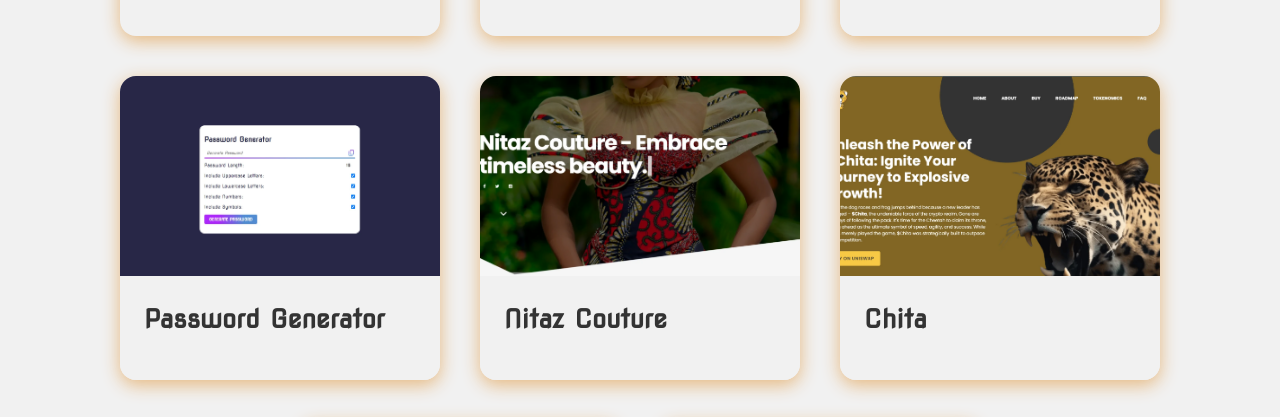
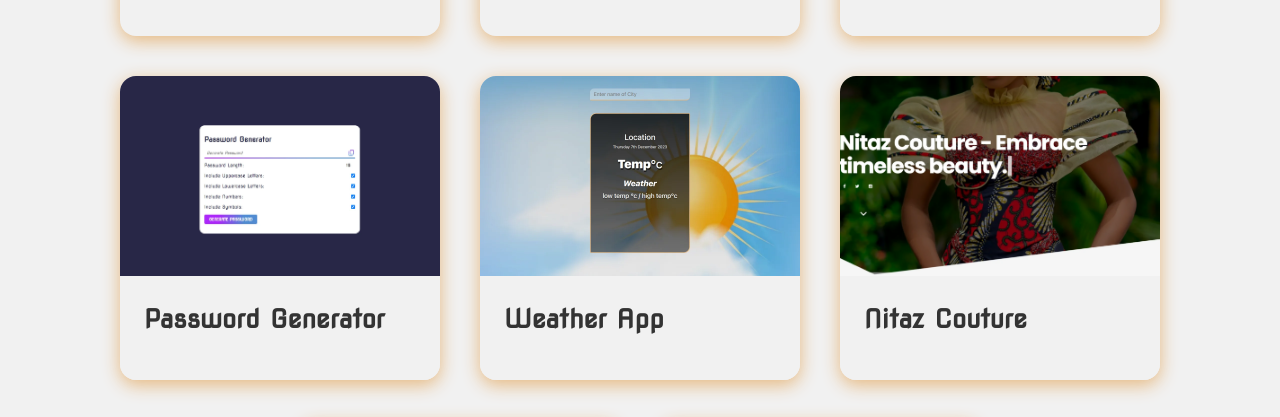
Before and after one commit to Itz-Emmy/Portfolio-Revamp, a website built with webpack: page index.html in a window 1280 px wide. Shown: the part 1262-1679 px from the top of the page. Built offline with nearby package versions, Linux system fonts and the light colour scheme.

Commit message:
portfolio update

```diff
--- a/index.html
+++ b/index.html
@@ -225,6 +225,34 @@
             <article>
               <figure>
                 <a
+                  href="https://weather-app-two-alpha-10.vercel.app/"
+                  class="read-more"
+                  title="Visit site"
+                  target="_blank"
+                >
+                  <img
+                    src="./img/weather.webp"
+                    alt="Weather App"
+                    title="Weather App"
+                    loading="lazy"
+                  />
+                </a>
+              </figure>
+              <div class="article-preview">
+                <a
+                  href="https://weather-app-two-alpha-10.vercel.app/"
+                  class="read-more"
+                  title="Visit site"
+                  target="_blank"
+                >
+                  <h2>Weather App</h2>
+                </a>
+              </div>
+            </article>
+
+            <article>
+              <figure>
+                <a
                   href="https://nitazcouture.netlify.app/"
                   class="read-more"
                   title="Visit site"
@@ -246,34 +274,6 @@
                   target="_blank"
                 >
                   <h2>Nitaz Couture</h2>
-                </a>
-              </div>
-            </article>
-
-            <article>
-              <figure>
-                <a
-                  href="https://chita.pro/"
-                  class="read-more"
-                  title="Visit site"
-                  target="_blank"
-                >
-                  <img
-                    src="./img/chita.webp"
-                    alt="Chita"
-                    title="Chita"
-                    loading="lazy"
-                  />
-                </a>
-              </figure>
-              <div class="article-preview">
-                <a
-                  href="https://chita.pro/"
-                  class="read-more"
-                  title="Visit site"
-                  target="_blank"
-                >
-                  <h2>Chita</h2>
                 </a>
               </div>
             </article>
```
Also changed, not shown: img/chita.webp (deleted), img/weather.webp (added).
